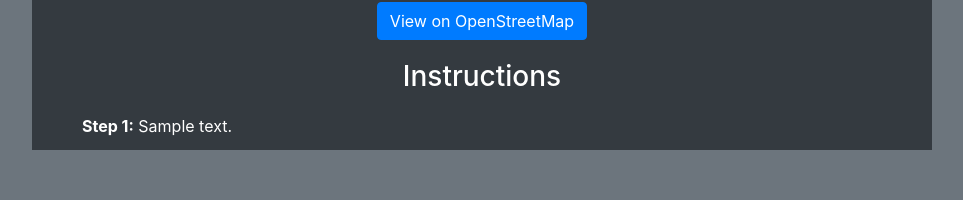
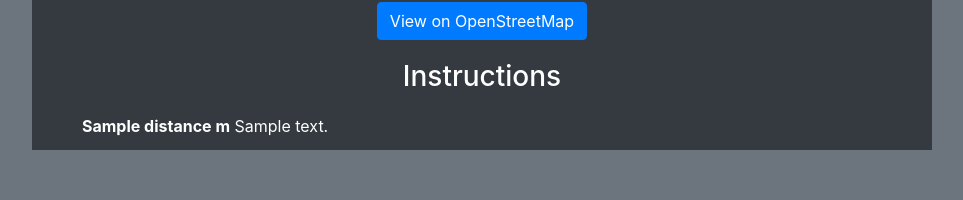
Before and after one commit to Nicolas-Bilj/TechPlus, a Flask app: template midterm/templates/index.html in a window 1280 px wide. Shown: the part 686-886 px from the top of the page, without its empty margins (158-1121 px from the left). Run offline with Flask 3, Linux system fonts and the light colour scheme; the template is opened without the code that fills it: most values are stand-ins (such as "Sample title", 1, 10 or a date in 2020); some libraries are stand-ins or nearby versions.

Commit message:
[ADD] meters to instructions

```diff
--- a/midterm/map.py
+++ b/midterm/map.py
@@ -101,6 +101,8 @@ def routing_function(orig, dest, vehicle):
         'hr' : int(paths_data["paths"][0]["time"]/1000/60/60),
         'instructions' : paths_data["paths"][0]["instructions"]
     }
+    for instruction in data['instructions']:
+        instruction['distance'] = int(round(instruction['distance'], 0))
     #get openStreetMap url using the instructions as one road
     if vehicle == "bike":
         vehicle = "bicycle"
--- a/midterm/templates/index.html
+++ b/midterm/templates/index.html
@@ -60,13 +60,11 @@
             {% endif %}
 
             <h3>Instructions</h3>
-            {% set count = 1 %}
             <ul class="list-group list-group-flush">
                 {% for instruction in result['instructions'] %}
                 <li class="list-group-item bg-dark text-white text-left">
-                    <strong>Step {{ count }}:</strong> {{ instruction['text'] }}
+                    <strong>{{ instruction['distance'] }} m</strong> {{ instruction['text'] }}
                 </li>
-                {% set count = count + 1 %}
                 {% endfor %}
             </ul>
 
```
